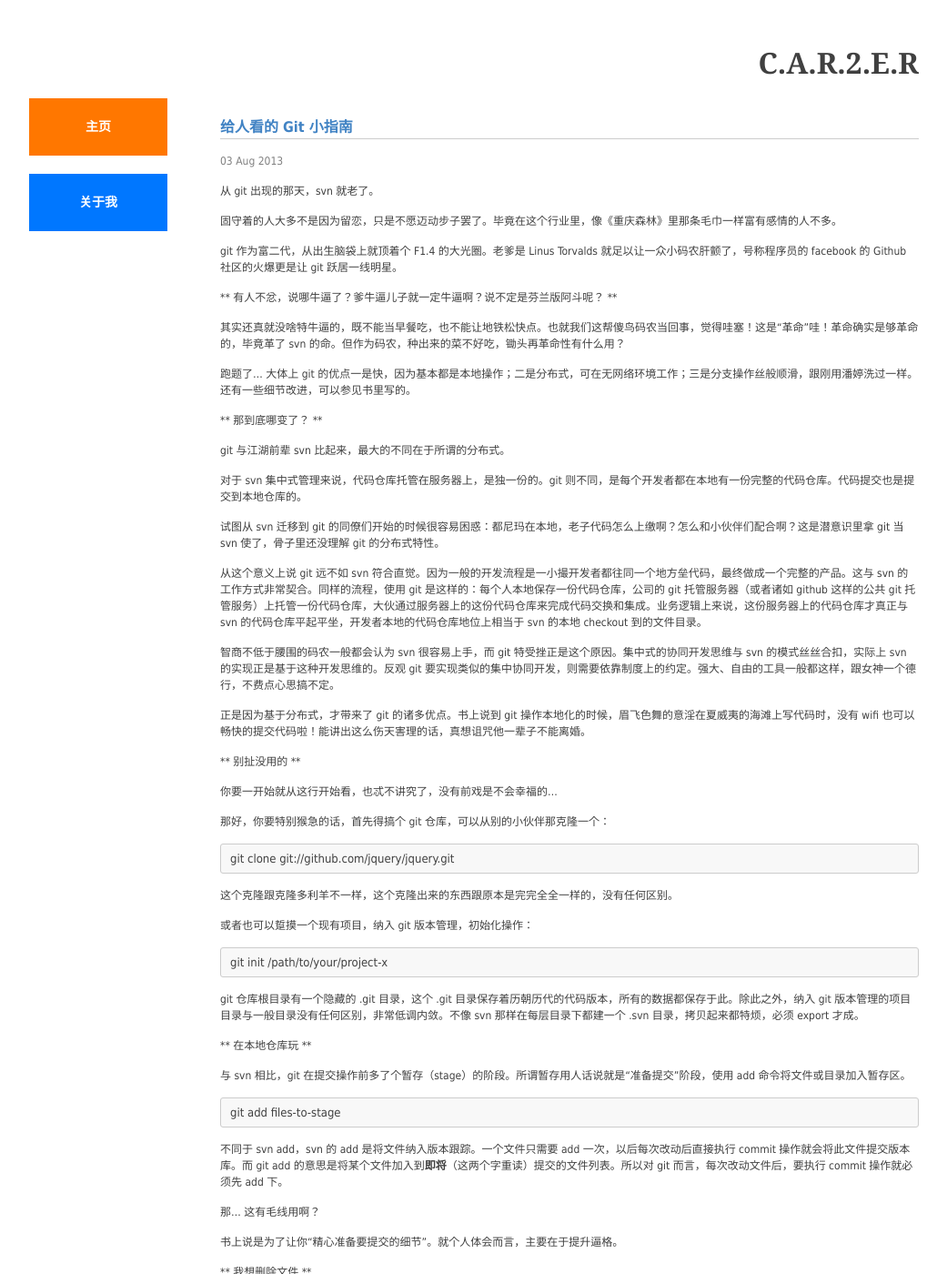
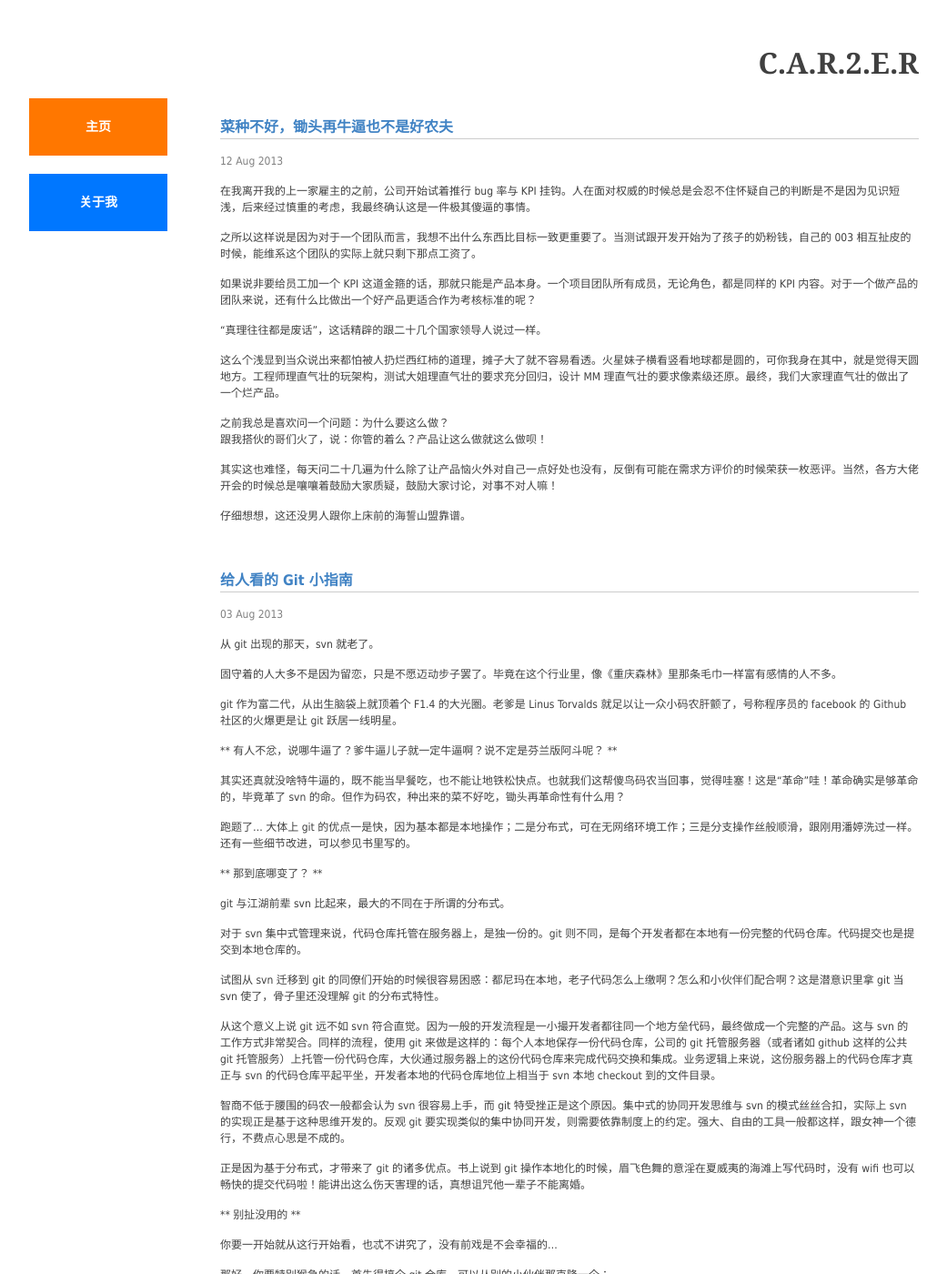
Before and after one commit to smileherd/smileherd.github.com, a Jekyll site: the page built from index.html, in a window 1280 px wide and 1400 px high. Shown: the whole window at 91% size, without its empty margins (14-1055 px from the left). Built offline with Jekyll 4.4.1, drawn with Linux system fonts in a browser that asks for light colours; the list of posts is cut into pages by our own code.

Commit message:
sync post

```diff
--- a/_posts/2013-08-03-git_tips.md
+++ b/_posts/2013-08-03-git_tips.md
@@ -23,9 +23,9 @@ git 与江湖前辈 svn 比起来，最大的不同在于所谓的分布式。
 
 试图从 svn 迁移到 git 的同僚们开始的时候很容易困惑：都尼玛在本地，老子代码怎么上缴啊？怎么和小伙伴们配合啊？这是潜意识里拿 git 当 svn 使了，骨子里还没理解 git 的分布式特性。
 
-从这个意义上说 git 远不如 svn 符合直觉。因为一般的开发流程是一小撮开发者都往同一个地方垒代码，最终做成一个完整的产品。这与 svn 的工作方式非常契合。同样的流程，使用 git 是这样的：每个人本地保存一份代码仓库，公司的 git 托管服务器（或者诸如 github 这样的公共 git 托管服务）上托管一份代码仓库，大伙通过服务器上的这份代码仓库来完成代码交换和集成。业务逻辑上来说，这份服务器上的代码仓库才真正与 svn 的代码仓库平起平坐，开发者本地的代码仓库地位上相当于 svn 的本地 checkout 到的文件目录。
+从这个意义上说 git 远不如 svn 符合直觉。因为一般的开发流程是一小撮开发者都往同一个地方垒代码，最终做成一个完整的产品。这与 svn 的工作方式非常契合。同样的流程，使用 git 来做是这样的：每个人本地保存一份代码仓库，公司的 git 托管服务器（或者诸如 github 这样的公共 git 托管服务）上托管一份代码仓库，大伙通过服务器上的这份代码仓库来完成代码交换和集成。业务逻辑上来说，这份服务器上的代码仓库才真正与 svn 的代码仓库平起平坐，开发者本地的代码仓库地位上相当于 svn 本地 checkout 到的文件目录。
 
-智商不低于腰围的码农一般都会认为 svn 很容易上手，而 git 特受挫正是这个原因。集中式的协同开发思维与 svn 的模式丝丝合扣，实际上 svn 的实现正是基于这种开发思维的。反观 git 要实现类似的集中协同开发，则需要依靠制度上的约定。强大、自由的工具一般都这样，跟女神一个德行，不费点心思搞不定。
+智商不低于腰围的码农一般都会认为 svn 很容易上手，而 git 特受挫正是这个原因。集中式的协同开发思维与 svn 的模式丝丝合扣，实际上 svn 的实现正是基于这种思维开发的。反观 git 要实现类似的集中协同开发，则需要依靠制度上的约定。强大、自由的工具一般都这样，跟女神一个德行，不费点心思是不成的。
 
 正是因为基于分布式，才带来了 git 的诸多优点。书上说到 git 操作本地化的时候，眉飞色舞的意淫在夏威夷的海滩上写代码时，没有 wifi 也可以畅快的提交代码啦！能讲出这么伤天害理的话，真想诅咒他一辈子不能离婚。
 
--- /dev/null
+++ b/_posts/2013-08-12-people-v.s.-product.md
@@ -0,0 +1,21 @@
+---
+layout: post
+title: 菜种不好，锄头再牛逼也不是好农夫
+---
+
+在我离开我的上一家雇主的之前，公司开始试着推行 bug 率与 KPI 挂钩。人在面对权威的时候总是会忍不住怀疑自己的判断是不是因为见识短浅，后来经过慎重的考虑，我最终确认这是一件极其傻逼的事情。
+
+之所以这样说是因为对于一个团队而言，我想不出什么东西比目标一致更重要了。当测试跟开发开始为了孩子的奶粉钱，自己的 003 相互扯皮的时候，能维系这个团队的实际上就只剩下那点工资了。
+
+如果说非要给员工加一个 KPI 这道金箍的话，那就只能是产品本身。一个项目团队所有成员，无论角色，都是同样的 KPI 内容。对于一个做产品的团队来说，还有什么比做出一个好产品更适合作为考核标准的呢？
+
+“真理往往都是废话”，这话精辟的跟二十几个国家领导人说过一样。
+
+这么个浅显到当众说出来都怕被人扔烂西红柿的道理，摊子大了就不容易看透。火星妹子横看竖看地球都是圆的，可你我身在其中，就是觉得天圆地方。工程师理直气壮的玩架构，测试大姐理直气壮的要求充分回归，设计 MM 理直气壮的要求像素级还原。最终，我们大家理直气壮的做出了一个烂产品。
+
+之前我总是喜欢问一个问题：为什么要这么做？
+跟我搭伙的哥们火了，说：你管的着么？产品让这么做就这么做呗！
+
+其实这也难怪，每天问二十几遍为什么除了让产品恼火外对自己一点好处也没有，反倒有可能在需求方评价的时候荣获一枚恶评。当然，各方大佬开会的时候总是嚷嚷着鼓励大家质疑，鼓励大家讨论，对事不对人嘛！
+
+仔细想想，这还没男人跟你上床前的海誓山盟靠谱。
```
